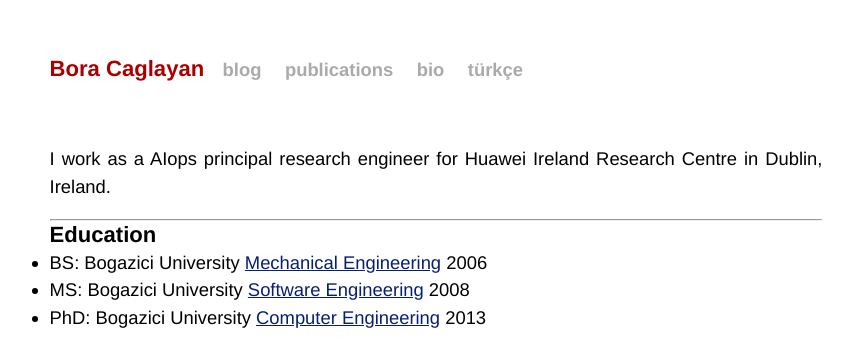
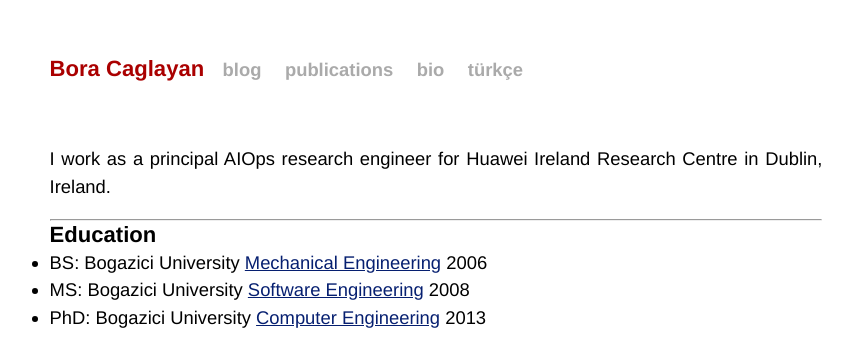
Before and after one commit to boracaglayan/boracaglayan.github.io, a Jekyll site: the page built from bio/index.md, in a window 1280 px wide. Shown: the top 341 px of the page, without its empty margins (204-1057 px from the left). Built offline with Jekyll 4.4.1, drawn with Linux system fonts in a browser that asks for light colours.

```diff
--- a/bio/index.md
+++ b/bio/index.md
@@ -3,7 +3,7 @@ layout: default
 title: Bora Caglayan
 ---
 
-I work as a AIops principal research engineer for Huawei Ireland Research Centre in Dublin, Ireland.
+I work as a principal AIOps research engineer for Huawei Ireland Research Centre in Dublin, Ireland.
 
 *****
 
```
